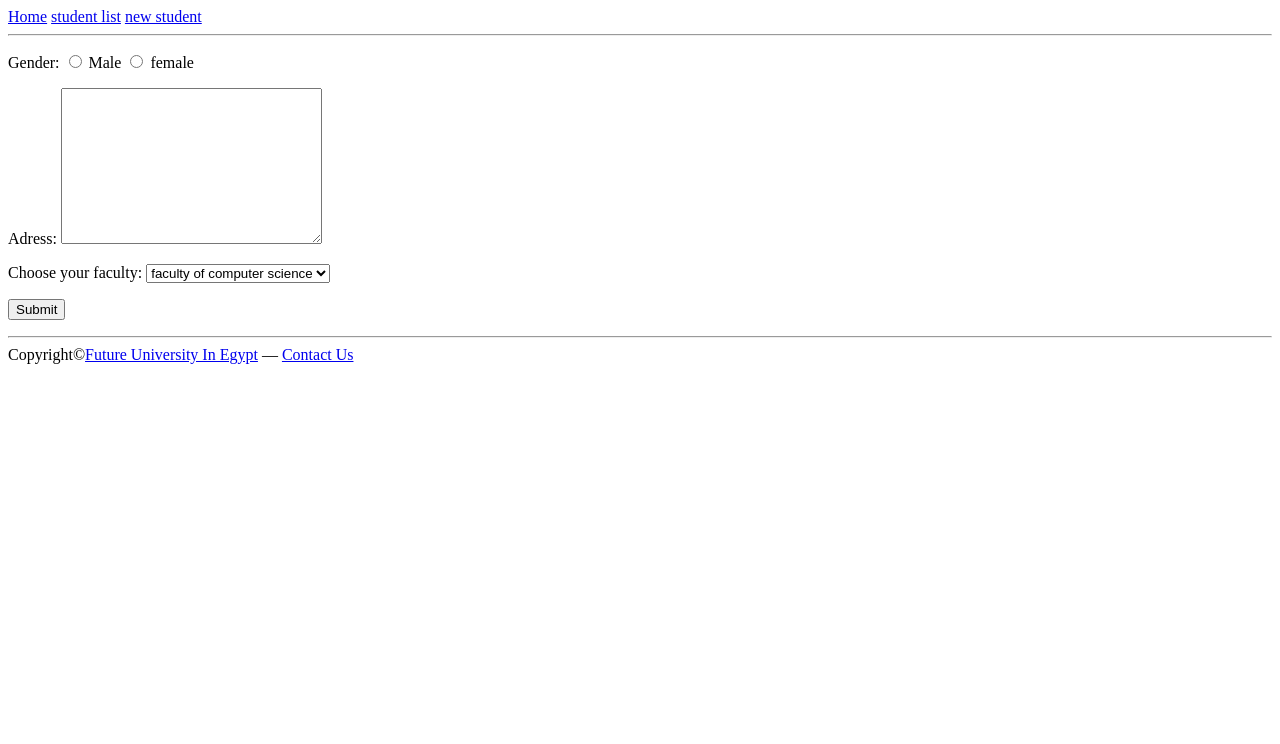
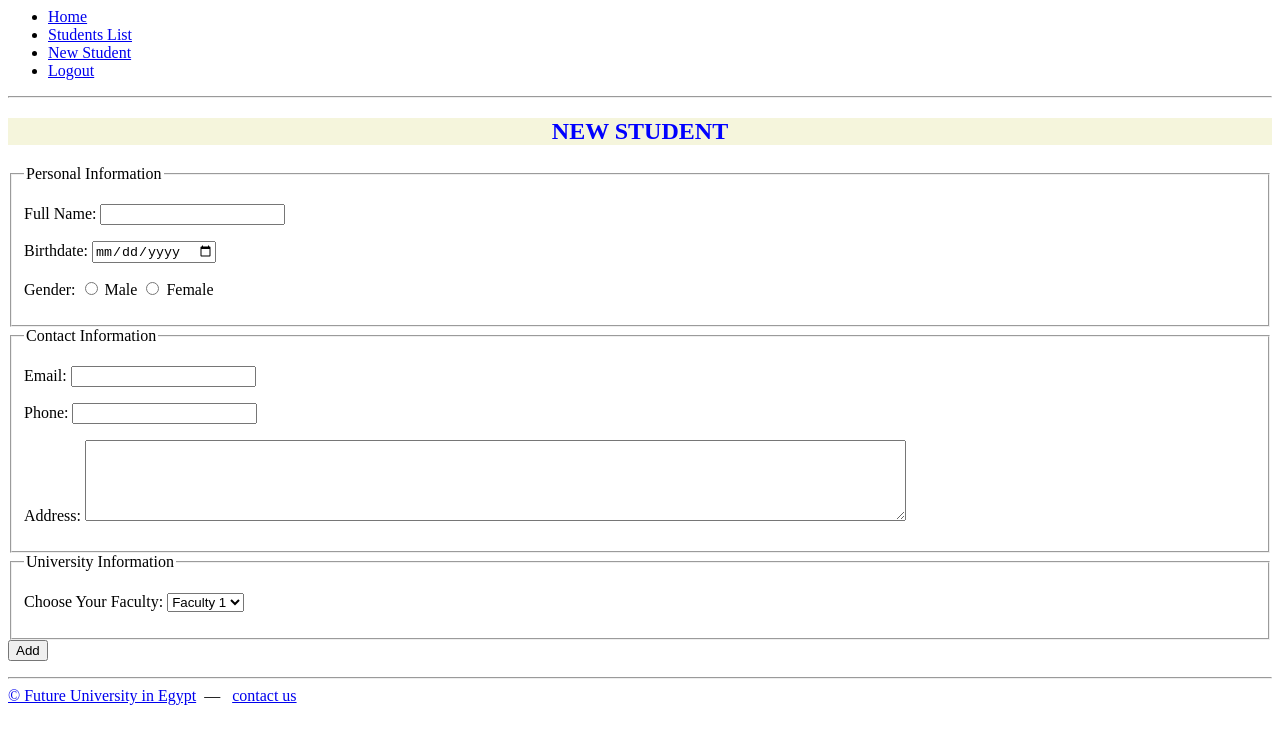
Before and after one commit to 20193844/dm324, a plain HTML site: page Project/newstudent.html in a window 1280 px wide. Drawn offline with Linux system fonts and the light colour scheme; files that its build step writes are made by us from their sources.

Commit message:
new update in  student.html

```diff
--- a/Project/newstudent.html
+++ b/Project/newstudent.html
@@ -1,62 +1,112 @@
 <html>
-<head>
+    <head>
+        <title>DM324 - Home Page</title>
+        <link rel="stylesheet" type="text/css" href="style.css">
 
-    <title>
-        New Student
+    </head>
 
-    </title>
-</head>
-<body>
-    <!--nav-->
-    <a href ="index.html/">Home</a>
-    <a href="studentlist.html" target="_blank">student list</a>
-    <a href ="newstudent.html" target="_blank">new student</a>
+    <body>
 
-    <!--#nav-->
-    <hr>
-    <!--Sec-->
-    <form action="#"mrthod="get">
-<p>
+        <nav>
+            <ul>
+                <li ><a href="index.html"  >Home</a></li>
+                <li ><a href="studentlist.html" >Students List</a></li>
+                <li ><a href="new_student.html" class="active">New Student</a></li>
+
+                <li class="nav-right"><a href="sign.html">Logout</a></li>
+            </ul>
+
+
+        </nav>
+<hr/>
+<section>
+    <h1 class="title">New Student</h1>
+<form action="api/add_new_student.php" method="POST" > <!--action_page.php-->
+ <!--Personal Info-->
+ <fieldset >
+    <legend>Personal Information</legend>
+
+    <p>
     <label>
-        Gender:
-        <input type="radio" name="Gender" value="male"> Male
-        <input type="radio" name="Gender" value="female"> female
+        Full Name:
+        <input type="text" name="txtFullName" required>
+
     </label>
-
 </p>
-<p>
-    <label>Adress:
-        <textarea rows="10" cols="30" name="txtarea"></textarea>
+   <p>
+    <label>
+        Birthdate:
+        <input type="date" name="txtBirthDate">
 
     </label>
 </p>
 <p>
-    <label>Choose your faculty:
-        <select name="faculty">
-            <option value="FCTI">
-                faculty of computer science
-            </option>
-            <option value="f2">Faculty2</option>
-            <option value="f3">Faculty3</option>
-        </select>
+    <label>
+        Gender:
+        <input type="radio" name="gender" value="male">
+        Male
+        <input type="radio" name="gender" value="female">
+        Female
+    </label>
+</p>
+</fieldset>
+
+<!--Personal Info-->
+
+<!--Contact Info-->
+<fieldset>
+    <legend>Contact Information</legend>
+
+<p>
+    <label>
+        Email:
+        <input type="email" name="txtEmail">
 
     </label>
 </p>
 <p>
+    <label>
+        Phone:
+        <input type="tel" name="txtPhone">
 
-<label>
-    <input type="submit">
-</label>
+    </label>
+</p>
+<p>
+    <label>
+        Address:
+        <textarea rows="5" cols="100" name="txtAddress"></textarea>
+    </label>
+</p>
+</fieldset>
+<!--#Contact Info-->
 
-    </form>
-    <!--#Sec-->
-    <hr>
-    <!--footer-->
-    Copyright&copy;<a href="https://services.fue.edu.eg/" target="-blank">Future University In Egypt</a>&nbsp;&mdash;
-    <a href="mailto:20193844@fue.edu.eg"target="_blank">Contact Us</a>
-<!--#footer-->
+<!--University Info-->
+<fieldset>
+    <legend>University Information</legend>
+
+<p><label >
+    Choose Your Faculty:
+    <select name="faculty">
+        <option value="f1">Faculty 1
+        </option>
+        <option value="f2">Faculty 2
+        </option>
+
+    </select>
+</label></p>
+</fieldset>
+
+<input type="submit" class="button" value="Add" name="add">
+
+</form>
+
+</section>
+<hr/>
+<footer>
+ <a href ="http://www.fue.edu.eg" target="_blank">&copy; Future University in Egypt</a>&nbsp;&nbsp;&mdash;&nbsp;&nbsp;
+ <a href="mailto:20132627@fue.edu.eg">contact us</a>
+</footer>
+
 </body>
-<footer>
 
-</footer>
 </html>
--- /dev/null
+++ b/style.css
@@ -0,0 +1,21 @@
+h1{
+text-align: center; color: blue; text-transform: uppercase;
+background-color: beige;
+}
+h3{
+    text-align: right;
+    font: size 50px;
+    font-family: Arial, Helvetica, sans-serif;
+}
+body{
+    background-repeat: repeat-y;
+    background-position: center;
+
+}
+.Heading{
+    font-size: 40px;
+    color:green;
+}
+#specialH {
+    background-color:grey;
+}
```
Also changed, not shown: Project/index.html (+1 -0 lines), 1 other file.
